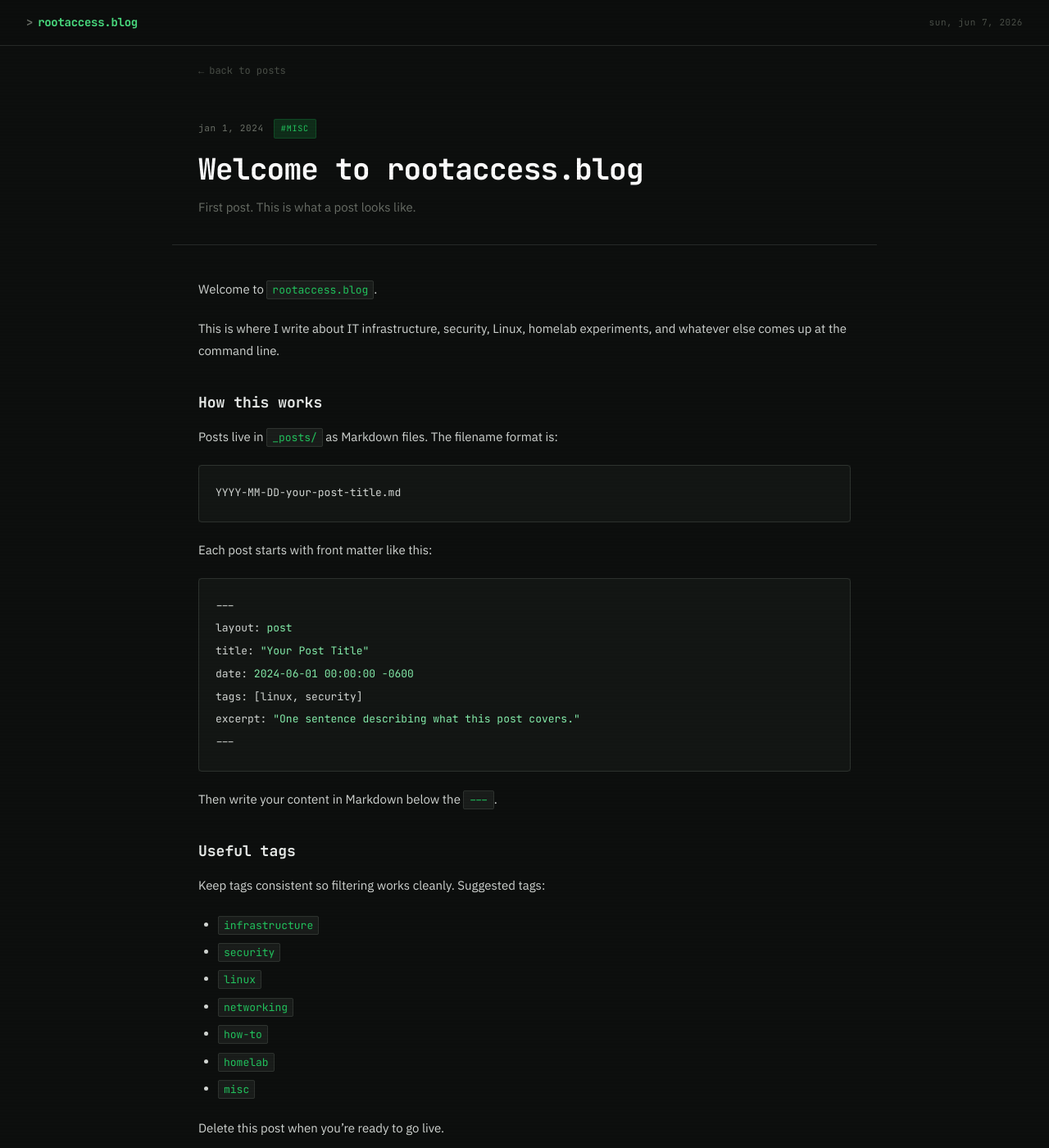
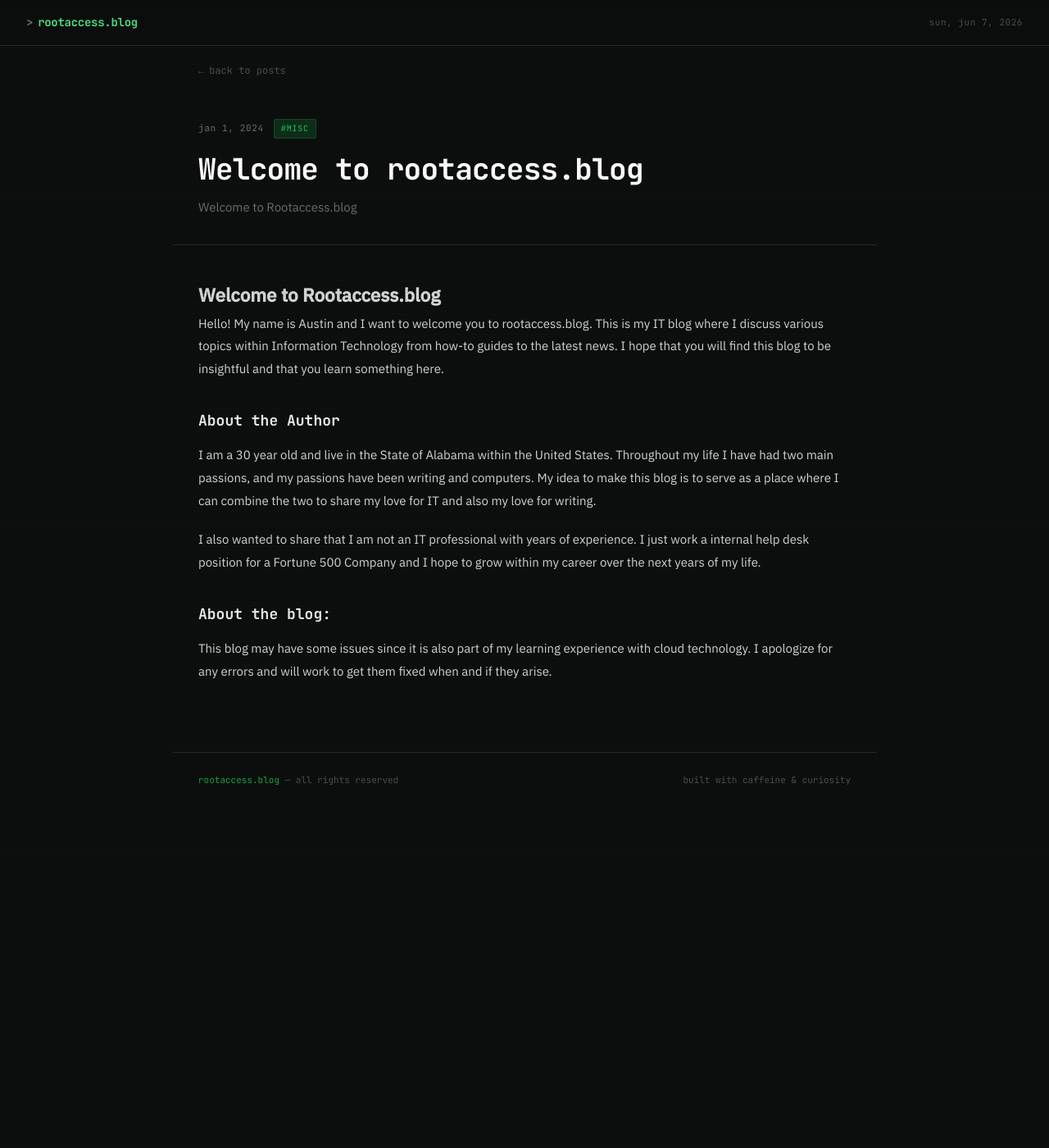
Before and after one commit to AustinCGomez/Rootaccess.blog, a Jekyll site: the page built from _posts/2024-01-01-welcome.md, in a window 1280 px wide and 1400 px high. Shown: the whole window at 82% size. Built offline with Jekyll 4.4.1, drawn with Linux system fonts in a browser that asks for light colours.

Commit message:
Update 2024-01-01-welcome.md

````diff
--- a/_posts/2024-01-01-welcome.md
+++ b/_posts/2024-01-01-welcome.md
@@ -3,45 +3,17 @@ layout: post
 title: "Welcome to rootaccess.blog"
 date: 2024-01-01 00:00:00 -0600
 tags: [misc]
-excerpt: "First post. This is what a post looks like."
+excerpt: "Welcome to Rootaccess.blog"
 ---
 
-Welcome to `rootaccess.blog`.
+# Welcome to Rootaccess.blog
 
-This is where I write about IT infrastructure, security, Linux, homelab experiments, and whatever else comes up at the command line.
+Hello! My name is Austin and I want to welcome you to rootaccess.blog. This is my IT blog where I discuss various topics within Information Technology from how-to guides to the latest news. I hope that you will find this blog to be insightful and that you learn something here.
 
-## How this works
+## About the Author
+I am a 30 year old and live in the State of Alabama within the United States. Throughout my life I have had two main passions, and my passions have been writing and computers. My idea to make this blog is to serve as a place where I can combine the two to share my love for IT and also my love for writing.
 
-Posts live in `_posts/` as Markdown files. The filename format is:
+I also wanted to share that I am not an IT professional with years of experience. I just work a internal help desk position for a Fortune 500 Company and I hope to grow within my career over the next years of my life.
 
-```
-YYYY-MM-DD-your-post-title.md
-```
-
-Each post starts with front matter like this:
-
-```yaml
----
-layout: post
-title: "Your Post Title"
-date: 2024-06-01 00:00:00 -0600
-tags: [linux, security]
-excerpt: "One sentence describing what this post covers."
----
-```
-
-Then write your content in Markdown below the `---`.
-
-## Useful tags
-
-Keep tags consistent so filtering works cleanly. Suggested tags:
-
-- `infrastructure`
-- `security`
-- `linux`
-- `networking`
-- `how-to`
-- `homelab`
-- `misc`
-
-Delete this post when you're ready to go live.
+## About the blog:
+This blog may have some issues since it is also part of my learning experience with cloud technology. I apologize for any errors and will work to get them fixed when and if they arise.
````
